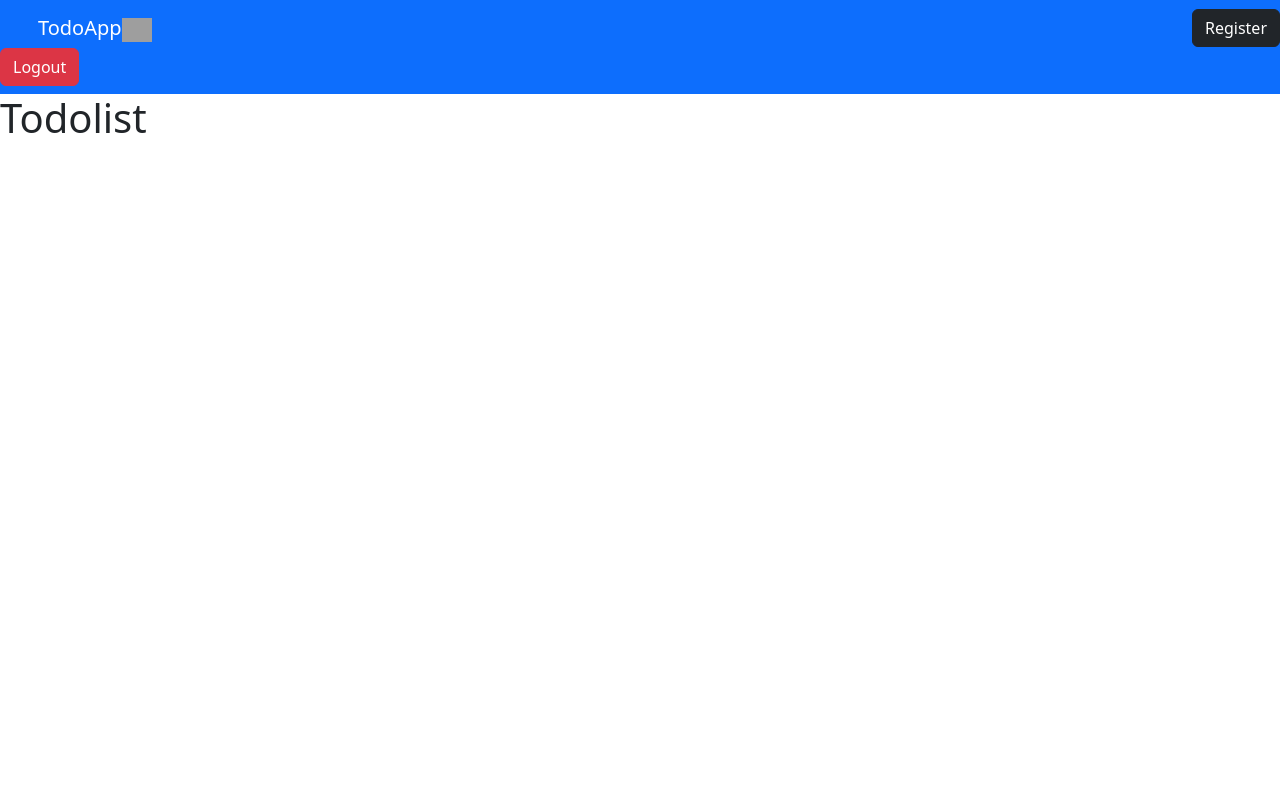
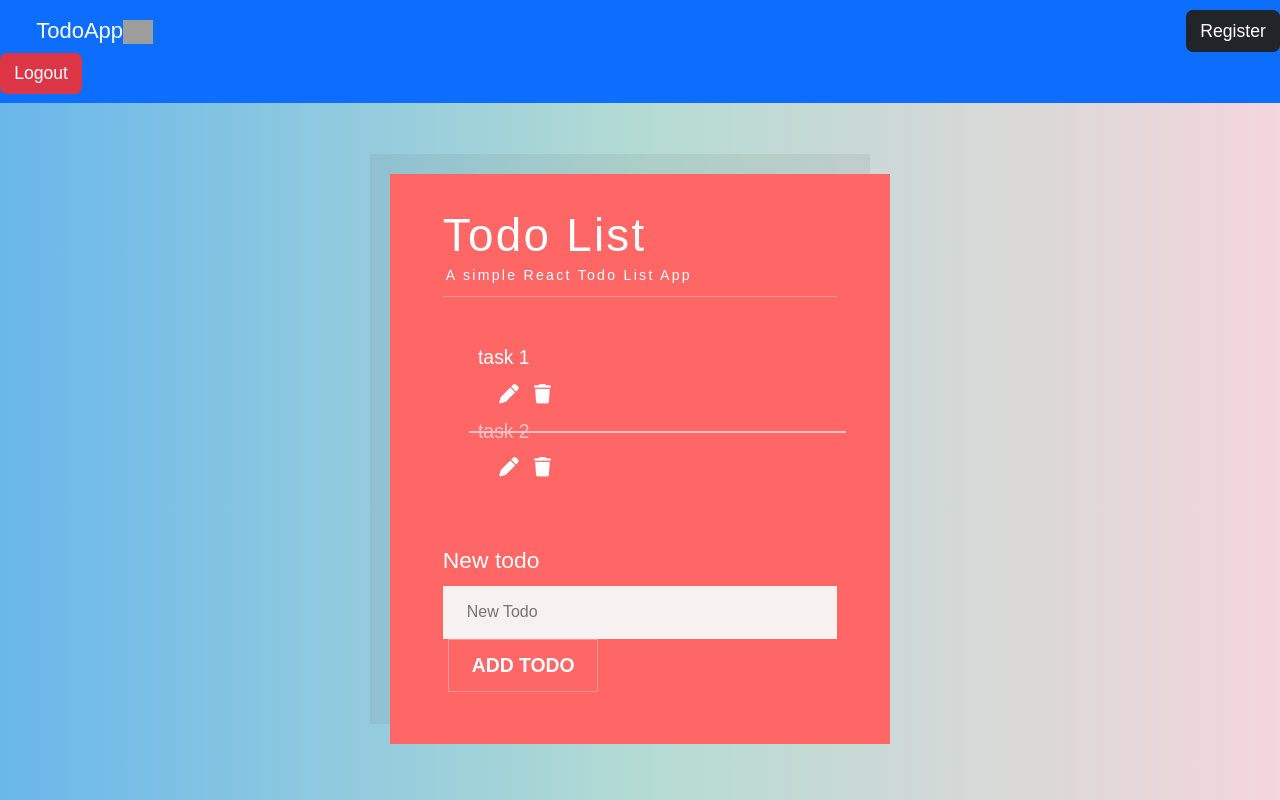
Before and after one commit to mpal15/todolist_app, a React (Create React App) app: page /todo in a window 1280 px wide. Built offline with nearby package versions, Linux system fonts and the light colour scheme; grey boxes are pictures that could not be loaded.

Commit message:
make todos

```diff
--- a/package.json
+++ b/package.json
@@ -12,6 +12,8 @@
     "react-router-dom": "^6.18.0",
     "react-scripts": "5.0.1",
     "react-toastify": "^9.1.3",
+    "uuid": "^9.0.1",
+    "uuidv4": "^6.2.13",
     "web-vitals": "^2.1.4"
   },
   "scripts": {
--- a/public/index.html
+++ b/public/index.html
@@ -16,7 +16,10 @@
     -->
     <link rel="manifest" href="%PUBLIC_URL%/manifest.json" />
     <link href="https://cdn.jsdelivr.net/npm/bootstrap@5.3.2/dist/css/bootstrap.min.css" rel="stylesheet" integrity="sha384-T3c6CoIi6uLrA9TneNEoa7RxnatzjcDSCmG1MXxSR1GAsXEV/Dwwykc2MPK8M2HN" crossorigin="anonymous">
-
+    <script
+    src="https://kit.fontawesome.com/228dfc1a0b.js"
+    crossorigin="anonymous"
+  ></script>
     <!--
       Notice the use of %PUBLIC_URL% in the tags above.
       It will be replaced with the URL of the `public` folder during the build.
--- a/src/App.js
+++ b/src/App.js
@@ -1,8 +1,9 @@
 import Navbar from "./Components/Navbar";
 import Login from "./Pages/Login";
 import Register from "./Pages/Register";
-import Todolist from "./Pages/TodoList";
+import Todolist from "./Pages/TodoList.js";
 import 'react-toastify/dist/ReactToastify.css';
+import "./Assets/styles.css"
 import {ToastContainer} from "react-toastify"
 import {createBrowserRouter,RouterProvider} from "react-router-dom"
 
@@ -23,7 +24,7 @@ function App() {
         },
         {
           path:"/todo",
-          element: <Todolist/>
+          element: <Todolist />
         }
       ]
     },
--- /dev/null
+++ b/src/Assets/NewTodoForm.css
@@ -0,0 +1,42 @@
+.NewTodoForm {
+    margin-top: 3rem;
+    display: flex;
+    flex-wrap: wrap;
+  }
+
+  .NewTodoForm label {
+    min-width: 100%;
+    margin-bottom: 0.5rem;
+    font-size: 1.3rem;
+  }
+
+  .NewTodoForm input {
+    flex-grow: 1;
+    border: none;
+    background: #f7f1f1;
+    padding: 0 1.5em;
+    font-size: initial;
+  }
+
+  .NewTodoForm button {
+    padding: 0 1.3rem;
+    border: none;
+    background: #ff6666;
+    color: white;
+    text-transform: uppercase;
+    font-weight: bold;
+    border: 1px solid rgba(255, 255, 255, 0.3);
+    margin-left: 5px;
+    cursor: pointer;
+    transform: background 0.2s ease-out;
+  }
+
+  .NewTodoForm button:hover {
+    background: #ff5e5e;
+  }
+
+  .NewTodoForm input,
+  .NewTodoForm button {
+    font-family: "Quicksand", sans-serif;
+    height: 3rem;
+  }
--- /dev/null
+++ b/src/Assets/Todo.css
@@ -0,0 +1,91 @@
+Todo {
+    display: flex;
+    margin: 0 -3rem 4px;
+    padding: 1.1rem 3rem;
+    justify-content: space-between;
+    align-items: center;
+    background: rgba(255, 255, 255, 0.1);
+  }
+
+  .Todo-task {
+    position: relative;
+    transition: opacity 0.4s linear;
+  }
+
+  .Todo-task.completed {
+    opacity: 0.6;
+  }
+
+  .Todo-task.completed:before {
+    content: "";
+    position: absolute;
+    top: 50%;
+    left: -0.5rem;
+    display: block;
+    width: 1%;
+    height: 2px;
+    background: #fff;
+    animation: strikeitem 0.5s ease-out 0s forwards;
+  }
+
+  @keyframes strikeitem {
+    to {
+      width: calc(100% + 1rem);
+    }
+  }
+
+  .Todo-buttons {
+    flex-shrink: 0;
+    padding-left: 0.7em;
+  }
+
+  .Todo-buttons button {
+    border: none;
+    font-size: 1em;
+    margin: 0.4em;
+    background: none;
+    cursor: pointer;
+    color: #fff;
+  }
+
+  .Todo-edit-form {
+    display: flex;
+    flex-wrap: wrap;
+  }
+
+  .Todo-edit-form label {
+    min-width: 100%;
+    margin-bottom: 0.5rem;
+    font-size: 1.3rem;
+  }
+
+  .Todo-edit-form input {
+    flex-grow: 1;
+    border: none;
+    background: #f7f1f1;
+    padding: 0 1.5em;
+    font-size: initial;
+  }
+
+  .Todo-edit-form button {
+    padding: 0 1.3rem;
+    border: none;
+    background: #ff6666;
+    color: white;
+    text-transform: uppercase;
+    font-weight: bold;
+    border: 1px solid rgba(255, 255, 255, 0.3);
+    margin-left: 5px;
+    cursor: pointer;
+    transform: background 0.2s ease-out;
+  }
+
+  .Todo-edit-form button:hover {
+    background: #ff5e5e;
+  }
+
+  .Todo-edit-form input,
+  .Todo-edit-form button {
+    font-family: "Quicksand", sans-serif;
+    height: 3rem;
+  }
--- /dev/null
+++ b/src/Assets/TodoList.css
@@ -0,0 +1,28 @@
+.TodoList {
+    margin: 4rem auto;
+    padding: 2rem 3rem 3rem;
+    max-width: 500px;
+    background: #ff6666;
+    color: #fff;
+    box-shadow: -20px -20px 0px 0px rgba(100, 100, 100, 0.1);
+  }
+
+  .TodoList ul {
+    margin-top: 2.6rem;
+    list-style: none;
+  }
+
+  .TodoList h1 {
+    font-weight: normal;
+    font-size: 2.6rem;
+    letter-spacing: 0.05em;
+    border-bottom: 1px solid rgba(255, 255, 255, 0.3);
+  }
+
+  .TodoList h1 span {
+    display: block;
+    font-size: 0.8rem;
+    margin-bottom: 0.7rem;
+    margin-left: 3px;
+    margin-top: 0.2rem;
+  }
--- /dev/null
+++ b/src/Assets/styles.css
@@ -0,0 +1,12 @@
+* {
+    margin: 0;
+    padding: 0;
+    box-sizing: border-box;
+  }
+  html,
+  body {
+    background: linear-gradient(90deg, #69b7eb, #b3dbd3, #f4d6db);
+    font-size: 1.1rem;
+    font-family: "Quicksand", sans-serif;
+    height: 100%;
+  }
--- /dev/null
+++ b/src/Pages/NewTodoForm.js
@@ -0,0 +1,41 @@
+import React, { useState, useReducer } from "react";
+import ReactDOM from "react-dom";
+import { v4 as uuidv4 } from 'uuid';
+import "../Assets/NewTodoForm.css";
+
+function NewTodoForm({ task, createTodo }) {
+  const [userInput, setUserInput] = useReducer(
+    (state, newState) => ({ ...state, ...newState }),
+    {
+      task: ""
+    }
+  );
+
+  const handleChange = e => {
+    setUserInput({ [e.target.name]: e.target.value });
+  };
+
+  const handleSubmit = e => {
+    e.preventDefault();
+    const newTodo = { id: uuidv4(), task: userInput.task, completed: false };
+    createTodo(newTodo);
+    setUserInput({ task: "" });
+  };
+
+  return (
+    <form className="NewTodoForm" onSubmit={handleSubmit}>
+      <label htmlFor="task">New todo</label>
+      <input
+        value={userInput.task}
+        onChange={handleChange}
+        id="task"
+        type="text"
+        name="task"
+        placeholder="New Todo"
+      />
+      <button>Add Todo</button>
+    </form>
+  );
+}
+
+export default NewTodoForm;
--- /dev/null
+++ b/src/Pages/Todo.js
@@ -0,0 +1,61 @@
+import React, { useState } from "react";
+import ReactDOM from "react-dom";
+import "../Assets/Todo.css";
+
+function Todo({ todo, remove, update, toggleComplete }) {
+  const [isEditing, setIsEditing] = useState(false);
+  const [task, setTask] = useState(todo.task);
+
+  const handleClick = e => {
+    remove(e.target.id);
+  };
+  const toggleFrom = () => {
+    setIsEditing(!isEditing);
+  };
+  const handleUpdate = e => {
+    e.preventDefault();
+    update(todo.id, task);
+    toggleFrom();
+  };
+  const handleChange = e => {
+    setTask(e.target.value);
+  };
+  const toggleCompleted = e => {
+    toggleComplete(e.target.id);
+  };
+
+  let result;
+  if (isEditing) {
+    result = (
+      <div className="Todo">
+        <form className="Todo-edit-form" onSubmit={handleUpdate}>
+          <input onChange={handleChange} value={task} type="text" />
+          <button>Save</button>
+        </form>
+      </div>
+    );
+  } else {
+    result = (
+      <div className="Todo">
+        <li
+          id={todo.id}
+          onClick={toggleCompleted}
+          className={todo.completed ? "Todo-task completed" : "Todo-task"}
+        >
+          {todo.task}
+        </li>
+        <div className="Todo-buttons">
+          <button onClick={toggleFrom}>
+            <i className="fas fa-pen" />
+          </button>
+          <button onClick={handleClick}>
+            <i id={todo.id} className="fas fa-trash" />
+          </button>
+        </div>
+      </div>
+    );
+  }
+  return result;
+}
+
+export default Todo;
--- a/src/Pages/TodoList.js
+++ b/src/Pages/TodoList.js
@@ -1,9 +1,66 @@
-import React from "react";
 
-const Todolist = ()=>{
-    return(
-        <h1>Todolist</h1>
-    )
+
+import React, { useState } from "react";
+import ReactDOM from "react-dom";
+import Todo from "./Todo";
+import NewTodoForm from "./NewTodoForm";
+import { v4 as uuidv4 } from 'uuid';
+import "../Assets/TodoList.css"
+
+ export default function TodoList() {
+  const [todos, setTodos] = useState([
+    { id: uuidv4(), task: "task 1", completed: false },
+    { id: uuidv4(), task: "task 2", completed: true }
+  ]);
+
+  const create = newTodo => {
+    console.log(newTodo);
+    setTodos([...todos, newTodo]);
+  };
+
+  const remove = id => {
+    setTodos(todos.filter(todo => todo.id !== id));
+  };
+
+  const update = (id, updtedTask) => {
+    const updatedTodos = todos.map(todo => {
+      if (todo.id === id) {
+        return { ...todo, task: updtedTask };
+      }
+      return todo;
+    });
+    setTodos(updatedTodos);
+  };
+
+  const toggleComplete = id => {
+    const updatedTodos = todos.map(todo => {
+      if (todo.id === id) {
+        return { ...todo, completed: !todo.completed };
+      }
+      return todo;
+    });
+    setTodos(updatedTodos);
+  };
+
+  const todosList = todos.map(todo => (
+    <Todo
+      toggleComplete={toggleComplete}
+      update={update}
+      remove={remove}
+      key={todo.id}
+      todo={todo}
+    />
+  ));
+
+  return (
+    <div className="TodoList">
+      <h1>
+        Todo List <span>A simple React Todo List App</span>
+      </h1>
+      <ul>{todosList}</ul>
+      <NewTodoForm createTodo={create} />
+    </div>
+  );
 }
 
-export default Todolist;
+//  export default TodoList;
```
Also changed, not shown: 1 other file (tests, documents, lock files or other folders).
